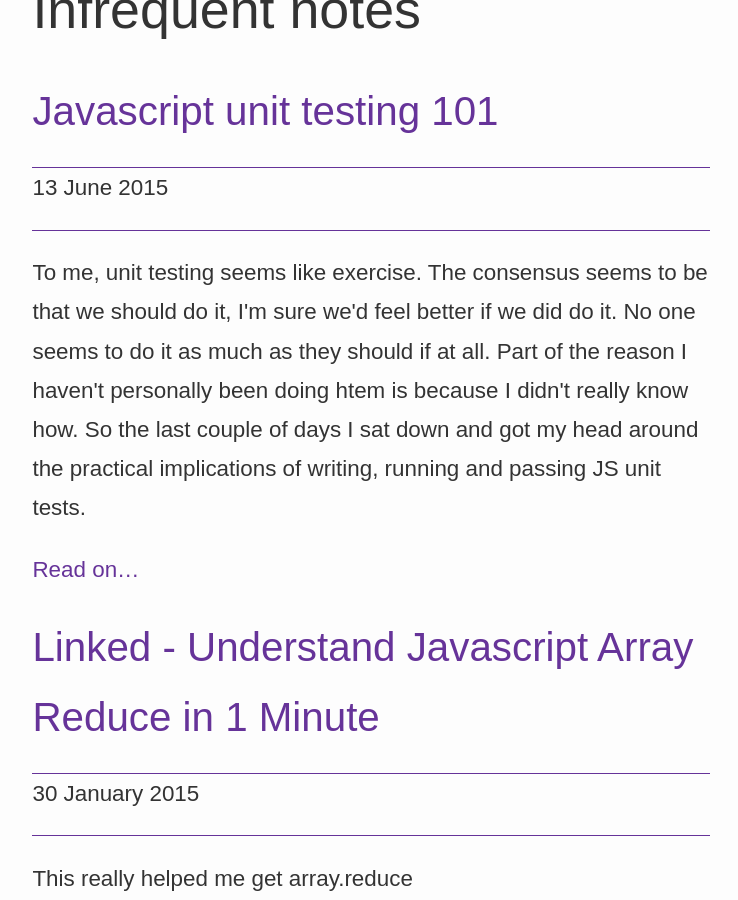
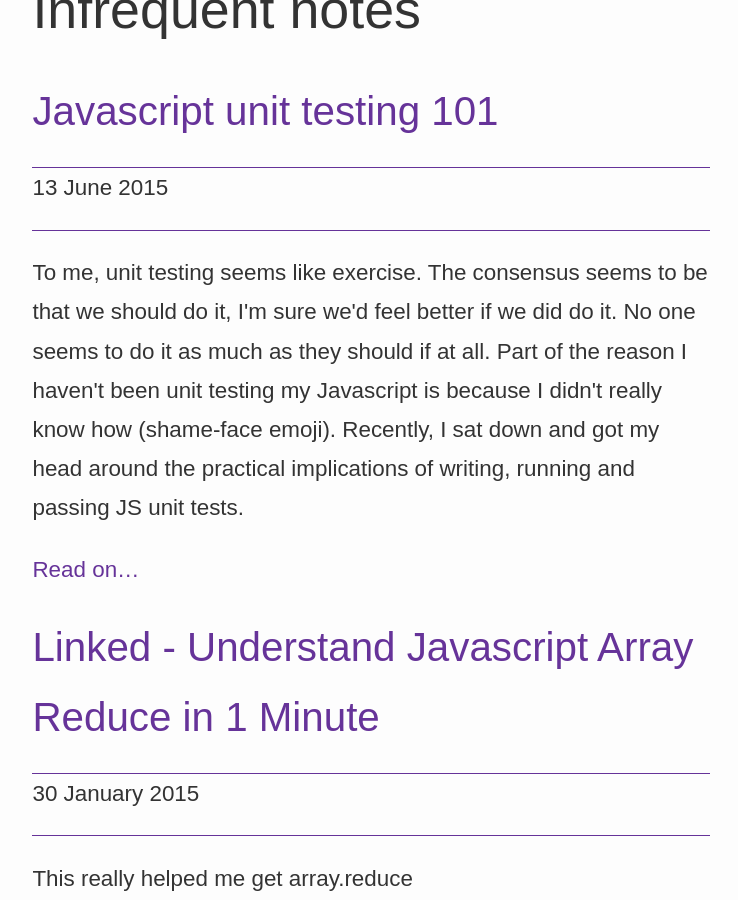
Before and after one commit to matthewbeta/matthew-jackson.com, a Jekyll site: the page built from notes/index.html, in a window 1280 px wide and 900 px high, scrolled down 323 px. Shown: the whole window, without its empty margins (93-831 px from the left). Built offline with Jekyll 4.4.1, drawn with Linux system fonts in a browser that asks for light colours; Markdown is read by kramdown in place of the engine named in the settings.

Commit message:
excerpt typo

```diff
--- a/_posts/2015-06-13-javascript-unit-testing-101.md
+++ b/_posts/2015-06-13-javascript-unit-testing-101.md
@@ -2,8 +2,8 @@
 layout: post__content
 title: Javascript unit testing 101
 categories: development javascript mocha testing
-excerpt: To me, unit testing seems like exercise. The consensus seems to be that we should do it, I'm sure we'd feel better if we did do it. No one seems to do it as much as they should if at all. Part of the reason I haven't personally been doing htem is because I didn't really know how. So the last couple of days I sat down and got my head around the practical implications of writing, running and passing JS unit tests.
-snippet: Part of the reason I haven't personally been doing htem is because I didn't really know how (shame-face emoji). So the last couple of days I sat down and got my head around the practical implications of writing, running and passing JS unit tests.
+excerpt: To me, unit testing seems like exercise. The consensus seems to be that we should do it, I'm sure we'd feel better if we did do it. No one seems to do it as much as they should if at all. Part of the reason I haven't been unit testing my Javascript is because I didn't really know how (shame-face emoji). Recently, I sat down and got my head around the practical implications of writing, running and passing JS unit tests.
+snippet: Part of the reason I haven't been unit testing my Javascript is because I didn't really know how (shame-face emoji). Recently, I sat down and got my head around the practical implications of writing, running and passing JS unit tests.
 tags: javascript testing beginner mocha chai
 published: true
 ---
```
